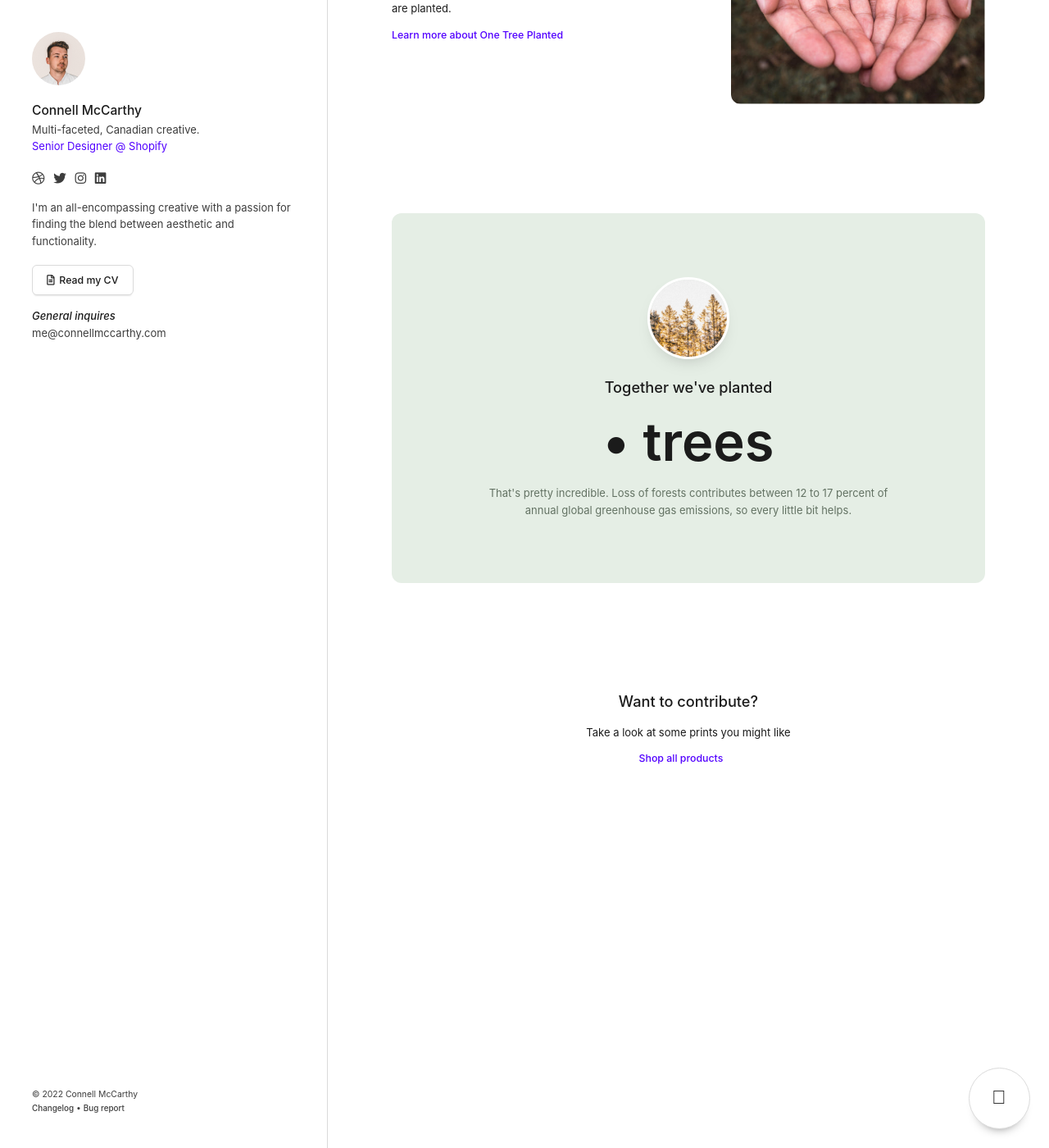
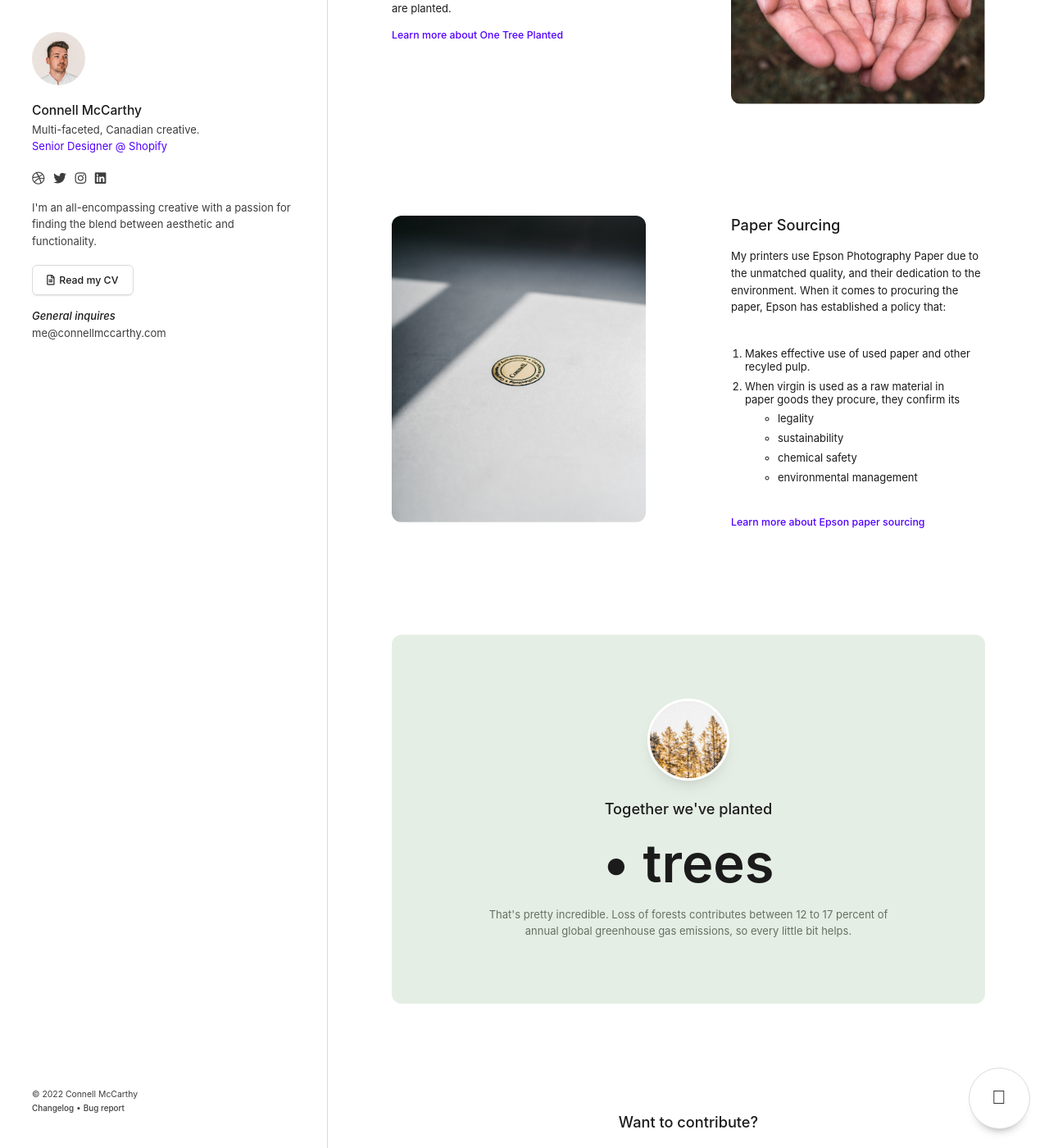
Before and after one commit to connellmccarthy/connellmccarthy.github.io, a Jekyll site: the page built from pages/environmental-impact-promise.html, in a window 1280 px wide and 1400 px high, scrolled down 706 px. Shown: the whole window at 82% size. Built offline with Jekyll 4.4.1, drawn with Linux system fonts in a browser that asks for light colours; comment, search, counter and statistics services are not loaded.

Commit message:
Epson paper policy to EIP page

```diff
--- a/_sass/shop.scss
+++ b/_sass/shop.scss
@@ -103,6 +103,13 @@ h2.treecount {
     @media screen and (max-width: $break-mobile) {
       background-position: 100% 16em;
       background-size: 160%;
+    }
+  }
+
+  ol {
+    padding: 1.3em;
+    li {
+      margin: 0.6em 0;
     }
   }
 
--- a/pages/environmental-impact-promise.html
+++ b/pages/environmental-impact-promise.html
@@ -24,6 +24,29 @@ slug: environmental-impact-promise
   </div>
 </div>
 
+<div class="section shop-section image-left flex a-center">
+  <div class="image">
+    <img class="border-radius__large" src="/assets/img/shop/certificate.jpg" alt="Certificate of authentication on the back of a photography print.">
+  </div>
+  <div class="content">
+    <h3>Paper Sourcing</h3>
+    <p>My printers use Epson Photography Paper due to the unmatched quality, and their dedication to the environment. When it comes to procuring the paper, Epson has established a policy that:
+      <ol>
+        <li>Makes effective use of used paper and other recyled pulp.</li>
+        <li>When virgin is used as a raw material in paper goods they procure, they confirm its
+          <ul>
+            <li>legality</li>
+            <li>sustainability</li>
+            <li>chemical safety</li>
+            <li>environmental management</li>
+          </ul>
+        </li>
+      </ol>
+    </p>
+    <a class="btn btn__link blue" href="https://global.epson.com/SR/supply_chain_csr/paper_procurement/?ref=connellmccarthy.com" target="_blank" rel="noopener">Learn more about Epson paper sourcing <i class="far fa-arrow-right external ml-1" aria-hidden="true"></i></a>
+  </div>
+</div>
+
 <div class="section shop-section full green border-radius__large">
   <div class="content trees">
     <div class="avatar">
```
Also changed, not shown: other parts of pages/environmental-impact-promise.html (+7 -7 lines), assets/img/shop/certificate.jpg (added).
